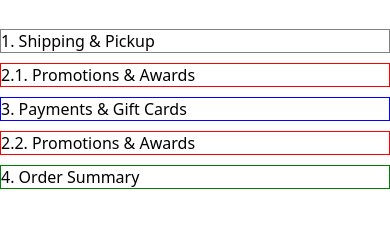
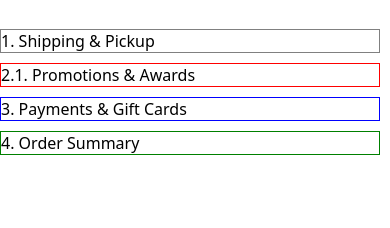
Before and after one commit to kevin-mehta/css-flex-order-ii, a plain HTML site: page index.html in a window 390 px wide. Shown: the part 68-296 px from the top of the page. Drawn offline with Linux system fonts and the light colour scheme.

Commit message:
Modified CSS

```diff
--- a/styles.css
+++ b/styles.css
@@ -31,7 +31,7 @@ h1 {
 }
 
 .cont {
-  margin-bottom: 10px;
+  margin: auto 10px 10px auto;
 }
 
 .border-gray {
@@ -50,18 +50,29 @@ h1 {
   border: 1px solid green;
 }
 
-.cont-1 {
+.cont-21 {
+  display: none;
+}
+
+.cont-22 {
+  display: flex;
+}
+
+/* .cont-1 {
   order: 1;
 }
-.cont-2 {
+.cont-21 {
   order: 3;
 }
 .cont-3 {
   order: 2;
 }
+.cont-22 {
+  order: 3;
+}
 .cont-4 {
   order: 4;
-}
+} */
 
 .p-cont {
   flex-direction: column;
@@ -78,10 +89,18 @@ h1 {
     flex-direction: column;
   }
 
-  .cont-1,
+  .cont-21 {
+    display: flex;
+  }
+
+  .cont-22 {
+    display: none;
+  }
+
+  /* .cont-1,
   .cont-2,
   .cont-3,
   .cont-4 {
     order: 1;
-  }
+  } */
 }
```
